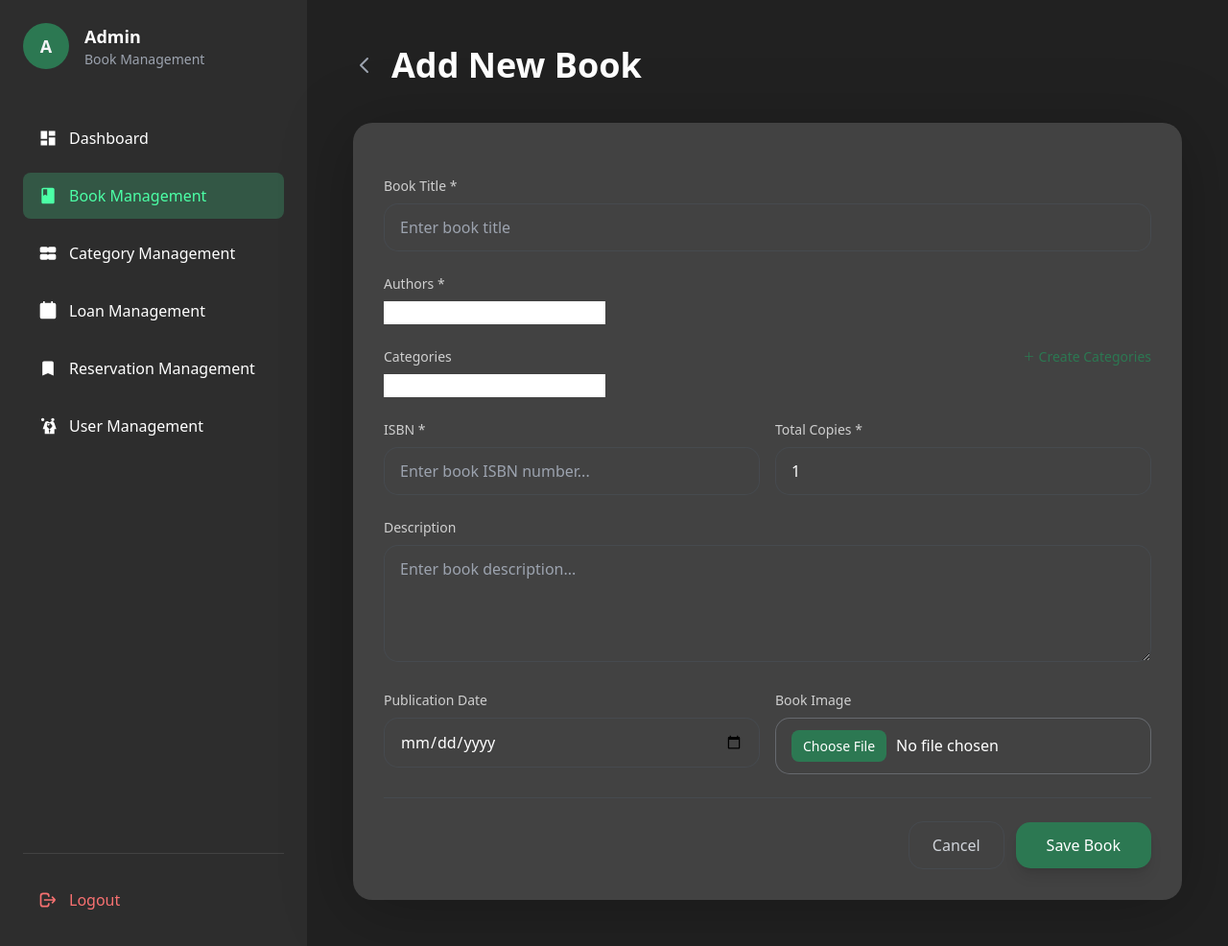
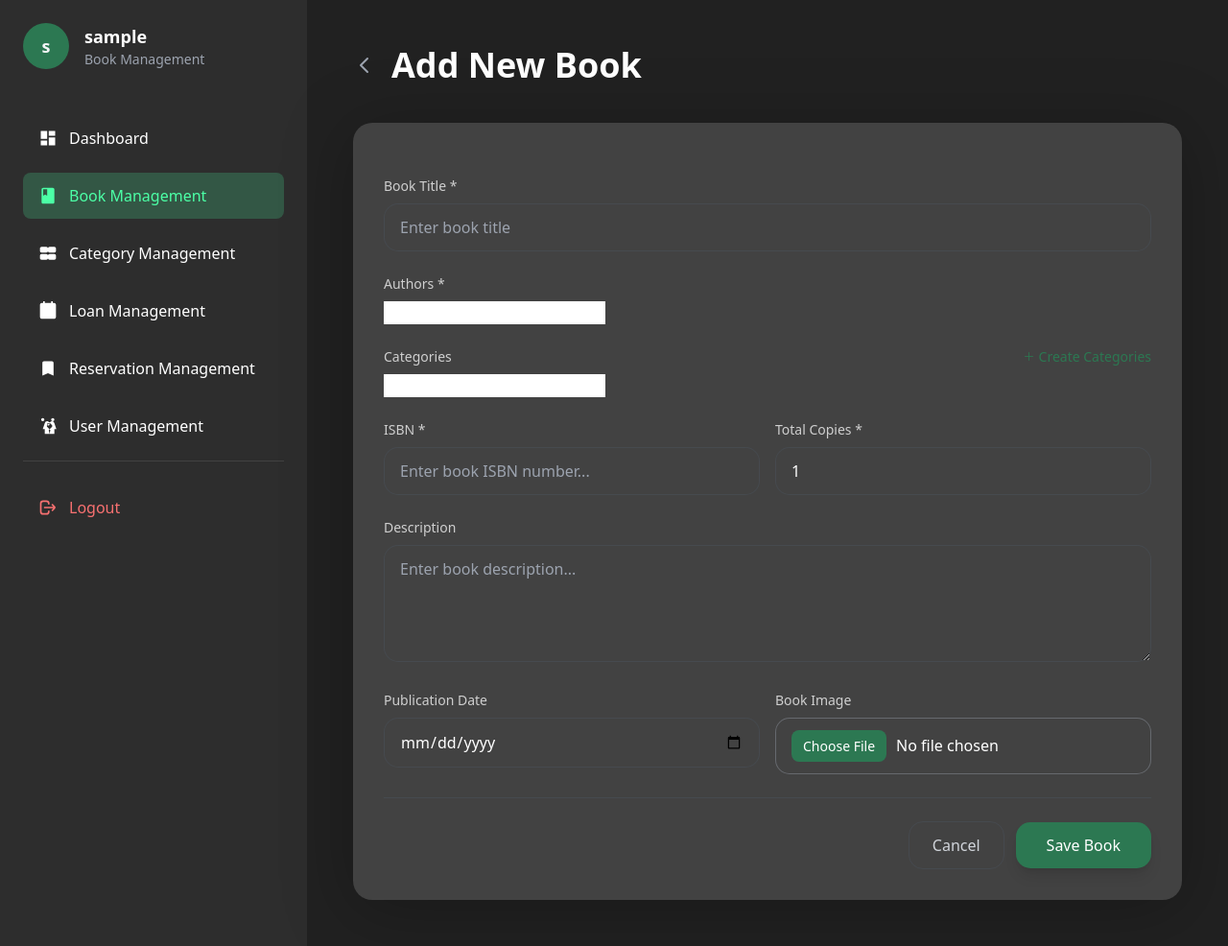
Before and after one commit to OlDeuS1/Borrow-Dee, a Django app: page /library/dashboard/books/add/ in a window 1280 px wide. Shown: the whole page at 96% size. Run offline with Django 5.2, Linux system fonts and the light colour scheme; the visitor is signed in with stand-in values (Sample User, id 1); some libraries are stand-ins or nearby versions.

Commit message:
update admin sidebar

```diff
--- a/Borrow_Dee/library/templates/layouts/admin_sidebar.html
+++ b/Borrow_Dee/library/templates/layouts/admin_sidebar.html
@@ -4,9 +4,9 @@ Reusable admin sidebar. Pass 'active_section' in context: one of
 {% endcomment %}
 <aside class="w-80 sidebar-nav p-6 min-h-screen flex flex-col">
   <div class="flex items-center gap-4 mb-12">
-      <div class="w-12 h-12 bg-[#2C7852] rounded-full flex items-center justify-center text-lg font-bold">A</div>
+      <div class="w-12 h-12 bg-[#2C7852] rounded-full flex items-center justify-center text-lg font-bold">{{ user.username|slice:":1" }}</div>
       <div>
-          <div class="text-lg font-semibold text-white">Admin</div>
+          <div class="text-lg font-semibold text-white">{{ user.username }}</div>
           <div class="text-sm text-gray-400">
             {% if active_section == 'books' %}Book Management{% elif active_section == 'dashboard' %}Dashboard{% elif active_section == 'categories' %}Category Management{% elif active_section == 'loans' %}Loan Management{% elif active_section == 'reservations' %}Reservation Management{% elif active_section == 'users' %}User Management{% endif %}
           </div>
@@ -49,17 +49,17 @@ Reusable admin sidebar. Pass 'active_section' in context: one of
               User Management
           </div>
       </a>
-  </nav>
-
     <!-- Logout Button at Very Bottom -->
     <div class="pt-6 border-t border-white/10">
         <a href="{% url 'logout' %}" class="nav-item text-red-400 hover:text-red-300 hover:bg-red-500/10 transition-colors">
             <div class="flex items-center gap-3">
                 <svg width="20" height="20" viewBox="0 0 24 24" fill="none" stroke="currentColor" stroke-width="2">
-                  <path d="M17 16l4-4m0 0l-4-4m4 4H7m6 4v1a3 3 0 01-3 3H6a3 3 0 01-3-3V7a3 3 0 013-3h4a3 3 0 013 3v1"/>
+                    <path d="M17 16l4-4m0 0l-4-4m4 4H7m6 4v1a3 3 0 01-3 3H6a3 3 0 01-3-3V7a3 3 0 013-3h4a3 3 0 013 3v1" />
                 </svg>
                 Logout
             </div>
         </a>
     </div>
+  </nav>
+
 </aside>
```
Lines whose indentation alone changed are shown as unchanged.
